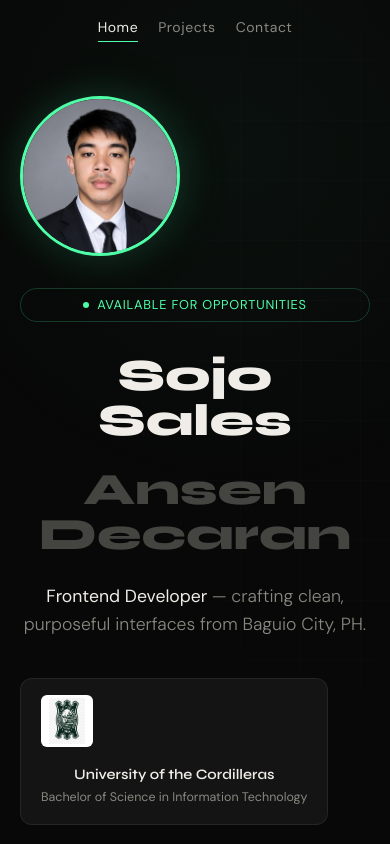
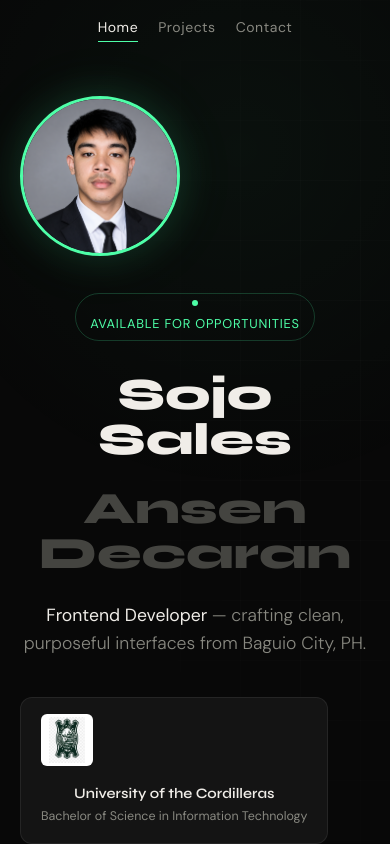
Before and after one commit to sojiyou/Portfolio, a React (Create React App) app: page / in a window 390 px wide. Shown: the top 844 px of the page. Built offline with nearby package versions, Linux system fonts and the light colour scheme; no server answers; the database is empty.

Commit message:
fix badge mobile: dot above text, both centered

```diff
--- a/src/components/Hero.css
+++ b/src/components/Hero.css
@@ -158,7 +158,7 @@
   .hero { padding: 6rem 1.25rem 4rem; }
   .hero__inner { flex-direction: column-reverse; gap: 2rem; }
   .hero__content { text-align: center; }
-  .hero__badge { display: flex; justify-content: center; }
+  .hero__badge { flex-direction: column; align-items: center; text-align: center; }
   .hero__image { width: 160px; }
   .hero__edu { flex-direction: column; align-items: flex-start; }
 }
```
